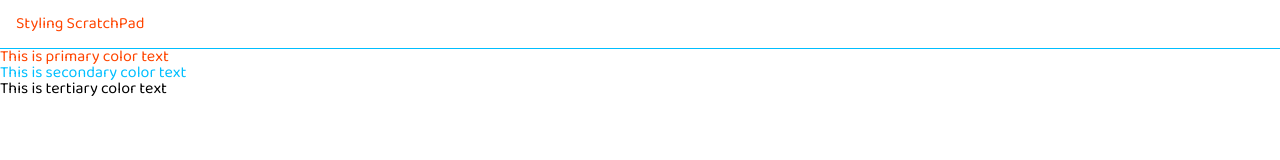
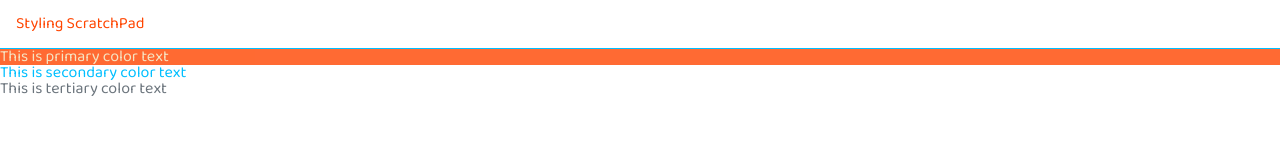
Before and after one commit to ozgursarikamis/styling-sandbox, a website built with Parcel: page src/index.html in a window 1280 px wide. In both pictures the pointer is over the item "This is primary color text". Built offline with nearby package versions, Linux system fonts and the light colour scheme.

Commit message:
SASS Nesting

```diff
--- a/src/scss/_navbar.scss
+++ /dev/null
@@ -1,3 +0,0 @@
-.navbar {
-
-}
--- a/src/scss/_variables.scss
+++ b/src/scss/_variables.scss
@@ -5,6 +5,7 @@ $icons: ("eye": "\f112", "start": "\f12e", "stop": "\f12f");
 $theme-colors: (
     "primary": $orangered,
     "secondary": $deepskyblue,
+    "tertiary": #6c757d,
     "success": green,
     "info": blue,
     "warning": yellow,
--- a/src/scss/styles.scss
+++ b/src/scss/styles.scss
@@ -20,6 +20,12 @@
 @each $color, $value in variables.$theme-colors {
   .text-color-#{$color} {
     color: $value;
+
+    &:hover {
+      color: wheat;
+      background-color: $value;
+      opacity: 0.8;
+    }
   }
 }
 
```
